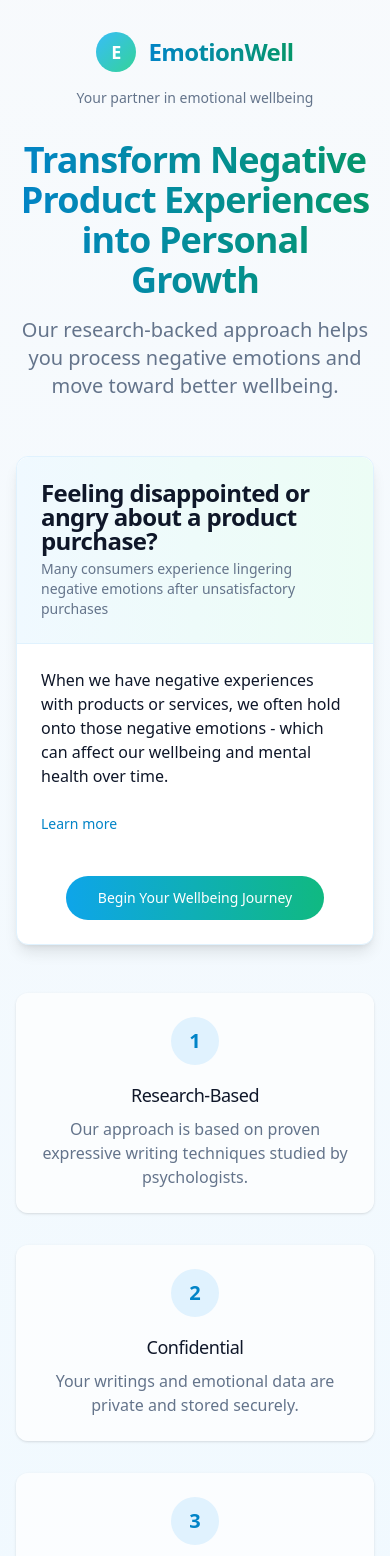
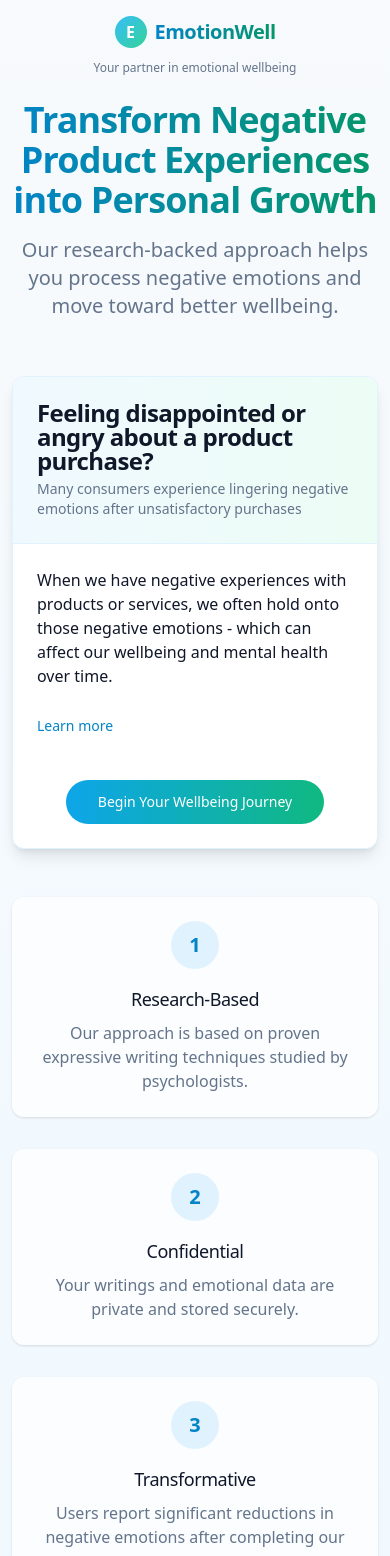
Before and after one commit to RohaniMina/EmotionWell, a React (Vite) app: page / in a window 390 px wide. Shown: the top 1556 px of the page. Built offline with nearby package versions, Linux system fonts and the light colour scheme.

Commit message:
Mobile-friendly design for iPhone
Adjusted layout and styling for better mobile experience.

```diff
--- a/package.json
+++ b/package.json
@@ -11,6 +11,9 @@
     "preview": "vite preview"
   },
   "dependencies": {
+    "@capacitor/android": "^7.2.0",
+    "@capacitor/cli": "^7.2.0",
+    "@capacitor/core": "^7.2.0",
     "@hookform/resolvers": "^3.9.0",
     "@radix-ui/react-accordion": "^1.2.0",
     "@radix-ui/react-alert-dialog": "^1.1.1",
--- a/src/components/Layout.tsx
+++ b/src/components/Layout.tsx
@@ -7,25 +7,25 @@ interface LayoutProps {
 
 const Layout = ({ children }: LayoutProps) => {
   return (
-    <div className="min-h-screen bg-gradient-to-b from-background to-calm-50 dark:from-background dark:to-calm-900">
-      <div className="max-w-6xl mx-auto px-4 py-8 sm:px-6 md:py-12">
-        <header className="mb-8">
+    <div className="min-h-screen bg-gradient-to-b from-background to-calm-50 dark:from-background dark:to-calm-900 overflow-x-hidden">
+      <div className="max-w-6xl mx-auto px-3 py-4 sm:px-6 sm:py-8 md:py-12">
+        <header className="mb-6 sm:mb-8">
           <div className="flex flex-col sm:flex-row items-center justify-between">
-            <div className="flex items-center mb-4 sm:mb-0">
-              <div className="h-10 w-10 rounded-full bg-gradient-to-br from-calm-400 to-healing-400 flex items-center justify-center">
-                <span className="text-white font-bold text-lg">E</span>
+            <div className="flex items-center mb-3 sm:mb-0">
+              <div className="h-8 w-8 sm:h-10 sm:w-10 rounded-full bg-gradient-to-br from-calm-400 to-healing-400 flex items-center justify-center">
+                <span className="text-white font-bold text-base sm:text-lg">E</span>
               </div>
-              <h1 className="ml-3 text-2xl font-bold bg-gradient-to-r from-calm-600 to-healing-600 bg-clip-text text-transparent">
+              <h1 className="ml-2 sm:ml-3 text-xl sm:text-2xl font-bold bg-gradient-to-r from-calm-600 to-healing-600 bg-clip-text text-transparent">
                 EmotionWell
               </h1>
             </div>
-            <div className="text-sm text-muted-foreground">
+            <div className="text-xs sm:text-sm text-muted-foreground text-center">
               Your partner in emotional wellbeing
             </div>
           </div>
         </header>
         <main className="w-full">{children}</main>
-        <footer className="mt-16 text-center text-sm text-muted-foreground">
+        <footer className="mt-12 sm:mt-16 text-center text-xs sm:text-sm text-muted-foreground px-4">
           <p>© {new Date().getFullYear()} EmotionWell. All rights reserved.</p>
           <p className="mt-1">Helping you process emotions for better wellbeing.</p>
         </footer>
--- a/src/components/SurveyScreen.tsx
+++ b/src/components/SurveyScreen.tsx
@@ -44,34 +44,41 @@ const SurveyScreen = ({ session, onComplete }: SurveyScreenProps) => {
   };
 
   return (
-    <div className="max-w-3xl mx-auto">
+    <div className="max-w-3xl mx-auto px-2 sm:px-0">
       <Card className="border-calm-100 shadow-lg">
-        <CardHeader className="border-b border-calm-100">
-          <CardTitle className="flex flex-col sm:flex-row sm:justify-between sm:items-center gap-4">
-            <div>Emotional Assessment</div>
-            <div className="text-base font-normal">
+        <CardHeader className="border-b border-calm-100 p-4 sm:p-6">
+          <CardTitle className="flex flex-col gap-2 sm:flex-row sm:justify-between sm:items-center sm:gap-4">
+            <div className="text-lg sm:text-xl">Emotional Assessment</div>
+            <div className="text-sm sm:text-base font-normal text-muted-foreground">
               Question {currentQuestionIndex + 1} of {surveyQuestions.length}
             </div>
           </CardTitle>
         </CardHeader>
 
-        <CardContent className="pt-6">
+        <CardContent className="pt-4 sm:pt-6 p-4 sm:p-6">
           <div className="mb-6">
             <p className="mb-2 text-sm text-muted-foreground">
               Think about your experience with <span className="font-medium">{session.productName}</span> as you answer:
             </p>
 
-            <h3 className="text-xl font-medium mb-6">{currentQuestion.question}</h3>
+            <h3 className="text-lg sm:text-xl font-medium mb-6 leading-relaxed">{currentQuestion.question}</h3>
 
-            <RadioGroup value={selectedOption?.toString() || ""} onValueChange={(value) => setSelectedOption(parseInt(value) + 1)} className="space-y-4">
+            <RadioGroup
+              value={selectedOption?.toString() || ""}
+              onValueChange={(value) => setSelectedOption(parseInt(value) + 1)}
+              className="space-y-3 sm:space-y-4"
+            >
               {currentQuestion.options.map((option, index) => (
-                <div key={index} className="flex items-center space-x-3 p-3 rounded-lg hover:bg-gray-50 cursor-pointer border border-transparent hover:border-gray-200">
+                <div key={index} className="flex items-start space-x-3 p-4 rounded-lg hover:bg-gray-50 cursor-pointer border border-transparent hover:border-gray-200 transition-all touch-manipulation">
                   <RadioGroupItem
                     value={index.toString()}
                     id={`option-${index}`}
-                    className="cursor-pointer"
+                    className="cursor-pointer mt-1 min-h-[20px] min-w-[20px]"
                   />
-                  <Label htmlFor={`option-${index}`} className="text-base cursor-pointer flex-1 leading-relaxed">
+                  <Label
+                    htmlFor={`option-${index}`}
+                    className="text-sm sm:text-base cursor-pointer flex-1 leading-relaxed min-h-[44px] flex items-center"
+                  >
                     {option}
                   </Label>
                 </div>
@@ -79,16 +86,16 @@ const SurveyScreen = ({ session, onComplete }: SurveyScreenProps) => {
             </RadioGroup>
           </div>
 
-          <div className="mt-8">
+          <div className="mt-6 sm:mt-8">
             <div className="flex justify-between text-sm mb-2">
               <span>Progress</span>
               <span>{Math.round(progress)}%</span>
             </div>
-            <Progress value={progress} className="h-2" />
+            <Progress value={progress} className="h-2 sm:h-3" />
           </div>
         </CardContent>
 
-        <CardFooter className="flex justify-between pt-4 pb-6">
+        <CardFooter className="flex flex-col sm:flex-row justify-between gap-3 sm:gap-0 pt-4 pb-6 p-4 sm:p-6">
           <Button
             variant="outline"
             onClick={() => {
@@ -101,13 +108,14 @@ const SurveyScreen = ({ session, onComplete }: SurveyScreenProps) => {
               }
             }}
             disabled={currentQuestionIndex === 0}
+            className="w-full sm:w-auto min-h-[48px]"
           >
             Back
           </Button>
           <Button
             onClick={handleNextQuestion}
             disabled={selectedOption === null}
-            className="bg-green-600 hover:bg-green-700 text-white font-bold px-6"
+            className="bg-green-600 hover:bg-green-700 text-white font-bold px-6 w-full sm:w-auto min-h-[48px]"
           >
             {currentQuestionIndex < surveyQuestions.length - 1 ? "Next Question" : "Complete Survey"}
           </Button>
--- a/src/index.css
+++ b/src/index.css
@@ -75,6 +75,9 @@
   body {
     @apply bg-background text-foreground;
     font-feature-settings: "rlig" 1, "calt" 1;
+    -webkit-font-smoothing: antialiased;
+    -moz-osx-font-smoothing: grayscale;
+    overflow-x: hidden;
   }
 
   h1, h2, h3, h4, h5, h6 {
@@ -82,19 +85,42 @@
   }
 
   h1 {
-    @apply text-4xl md:text-5xl;
+    @apply text-2xl sm:text-4xl md:text-5xl;
   }
 
   h2 {
-    @apply text-3xl md:text-4xl;
+    @apply text-xl sm:text-3xl md:text-4xl;
   }
 
   h3 {
-    @apply text-2xl md:text-3xl;
+    @apply text-lg sm:text-2xl md:text-3xl;
   }
 
   h4 {
-    @apply text-xl md:text-2xl;
+    @apply text-base sm:text-xl md:text-2xl;
+  }
+
+  /* Mobile-friendly touch targets */
+  button, [role="button"] {
+    min-height: 44px;
+    min-width: 44px;
+  }
+
+  /* Improve radio button touch targets on mobile */
+  input[type="radio"] {
+    min-height: 44px;
+    min-width: 44px;
+  }
+
+  /* Prevent zoom on input focus for iOS */
+  input, textarea, select {
+    font-size: 16px;
+  }
+
+  @media (max-width: 640px) {
+    input, textarea, select {
+      font-size: 16px;
+    }
   }
 }
 
@@ -116,4 +142,20 @@
     transition-timing-function: cubic-bezier(0.4, 0, 0.2, 1);
     transition-duration: 500ms;
   }
+
+  /* Mobile-specific utilities */
+  .safe-area-inset {
+    padding-top: env(safe-area-inset-top);
+    padding-bottom: env(safe-area-inset-bottom);
+    padding-left: env(safe-area-inset-left);
+    padding-right: env(safe-area-inset-right);
+  }
+
+  .safe-area-top {
+    padding-top: env(safe-area-inset-top);
+  }
+
+  .safe-area-bottom {
+    padding-bottom: env(safe-area-inset-bottom);
+  }
 }
```
Also changed, not shown: capacitor.config.ts (added, +15 -0 lines), 1 other file (tests, documents, lock files or other folders).
